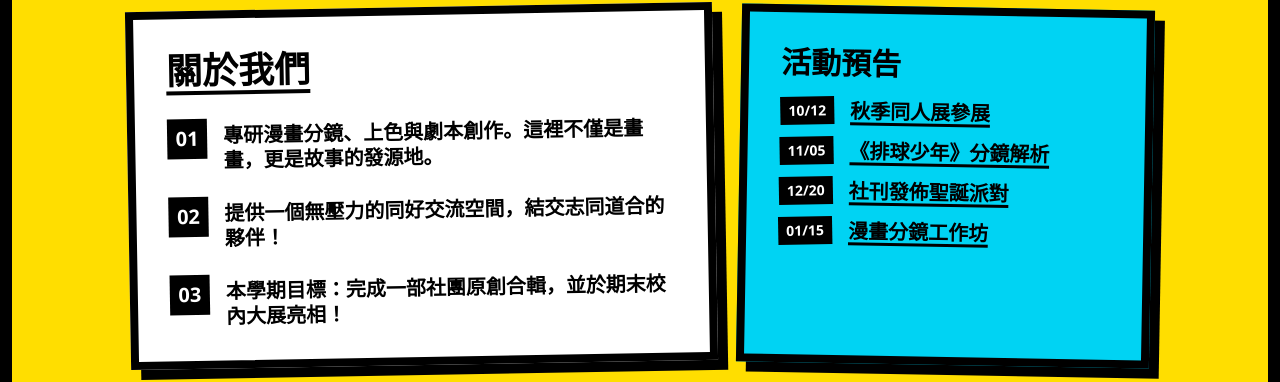
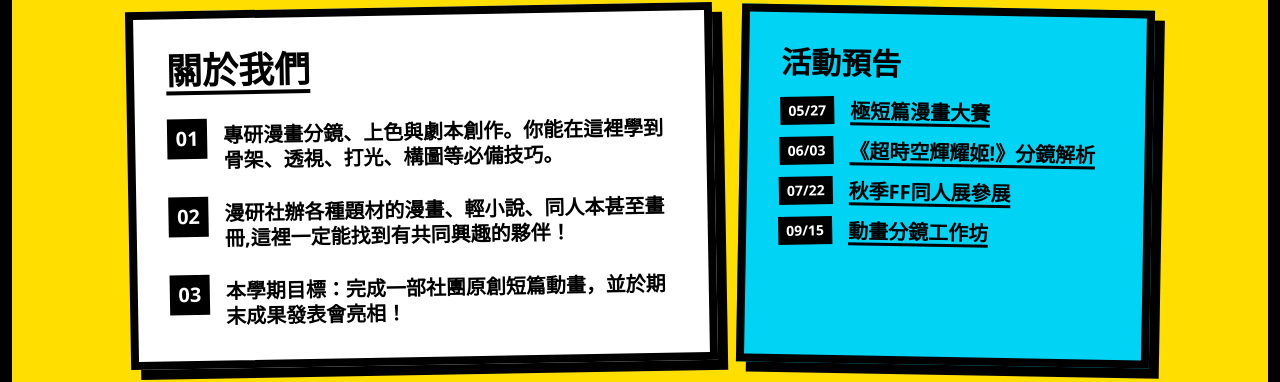
Before and after one commit to S0132159/manken_web, a React (Vite) app: page / in a window 1280 px wide. Shown: the part 713-1095 px from the top of the page. Built offline with nearby package versions, Linux system fonts and the light colour scheme; a web font is replaced by a local one.

Commit message:
text content fix

```diff
--- a/src/components/About.tsx
+++ b/src/components/About.tsx
@@ -2,9 +2,9 @@ import { motion } from 'motion/react';
 
 export default function About() {
   const items = [
-    { text: '專研漫畫分鏡、上色與劇本創作。這裡不僅是畫畫，更是故事的發源地。' },
-    { text: '提供一個無壓力的同好交流空間，結交志同道合的夥伴！' },
-    { text: '本學期目標：完成一部社團原創合輯，並於期末校內大展亮相！' }
+    { text: '專研漫畫分鏡、上色與劇本創作。你能在這裡學到骨架、透視、打光、構圖等必備技巧。' },
+    { text: '漫研社辦各種題材的漫畫、輕小說、同人本甚至畫冊,這裡一定能找到有共同興趣的夥伴！' },
+    { text: '本學期目標：完成一部社團原創短篇動畫，並於期末成果發表會亮相！' }
   ];
 
   return (
--- a/src/components/Activities.tsx
+++ b/src/components/Activities.tsx
@@ -1,9 +1,9 @@
 export default function Activities() {
   const pastEvents = [
-    { title: "秋季同人展參展", date: "10/12" },
-    { title: "《排球少年》分鏡解析", date: "11/05" },
-    { title: "社刊發佈聖誕派對", date: "12/20" },
-    { title: "漫畫分鏡工作坊", date: "01/15" },
+    { title: "極短篇漫畫大賽", date: "05/27" },
+    { title: "《超時空輝耀姬!》分鏡解析", date: "06/03" },
+    { title: "秋季FF同人展參展", date: "07/22" },
+    { title: "動畫分鏡工作坊", date: "09/15" },
   ];
 
   return (
--- a/src/components/Hero.tsx
+++ b/src/components/Hero.tsx
@@ -10,7 +10,7 @@ export default function Hero({ isPaused }: { isPaused: boolean }) {
         className="flex flex-col md:flex-row justify-between items-center bg-white border-8 border-black p-4 shadow-[10px_10px_0px_0px_rgba(0,0,0,1)] w-full gap-4 md:gap-0"
       >
         <h1 className="text-4xl md:text-5xl font-black italic tracking-tighter uppercase font-sans text-center md:text-left">
-            漫畫研究社 <span className="text-[#E91E63] text-xl md:text-2xl align-top inline-block md:ml-2">RECRUIT 2024</span>
+          漫畫研究社 <span className="text-[#E91E63] text-xl md:text-2xl align-top inline-block md:ml-2">漫画けんきゅうしゃ</span>
         </h1>
         <div className="flex gap-4 font-bold text-lg font-sans">
           <span className="underline decoration-4 underline-offset-4">HOME</span>
@@ -18,7 +18,6 @@ export default function Hero({ isPaused }: { isPaused: boolean }) {
           <span>TIMELINE</span>
         </div>
       </motion.header>
-
       <div className="w-full mt-2">
         <Carousel isPaused={isPaused} />
       </div>
```
Lines whose indentation alone changed are shown as unchanged.
